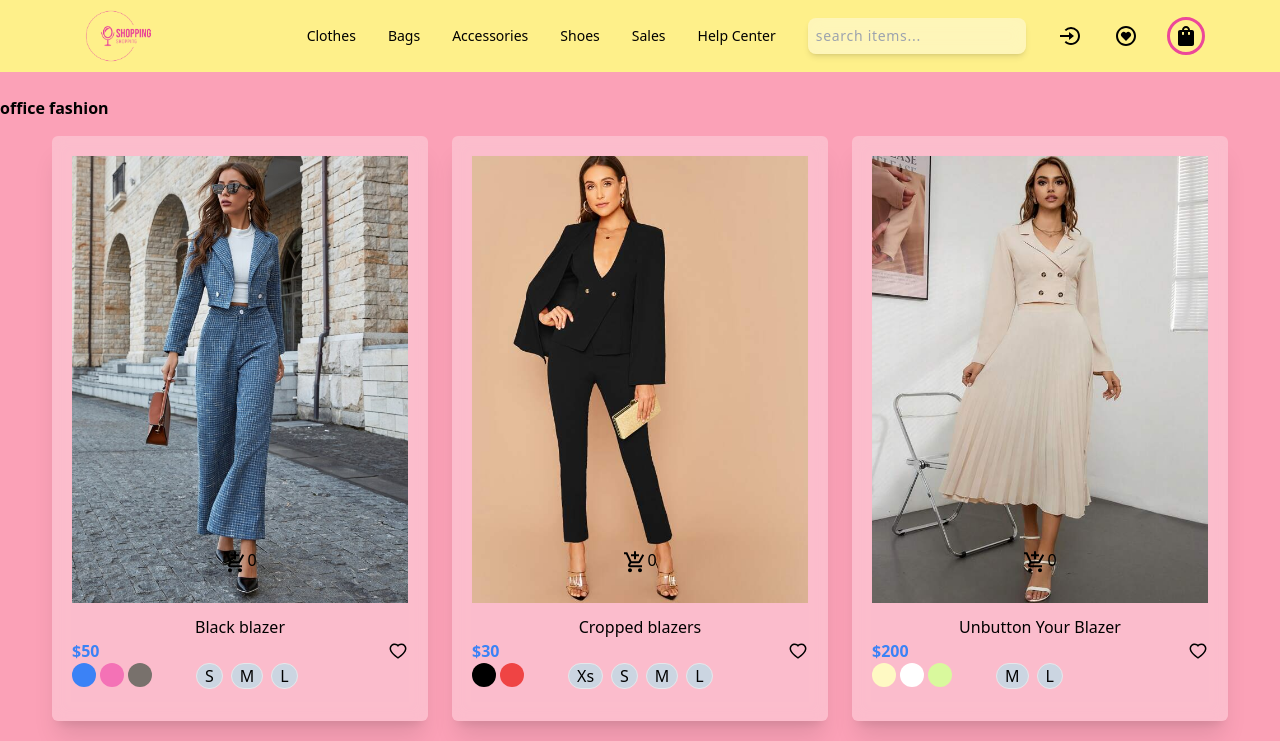
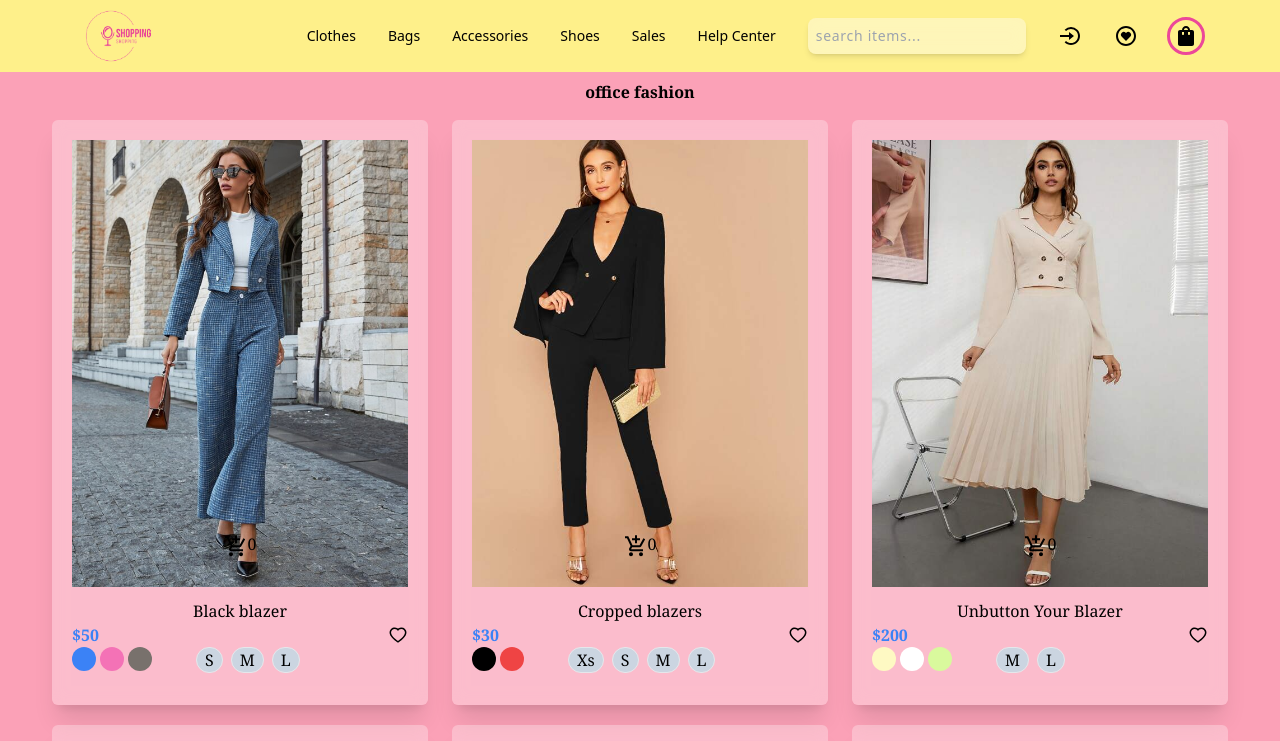
Before and after one commit to YatiZ/Shop-for-ladies, a React (Create React App) app: page /clothes in a window 1280 px wide. Shown: the top 741 px of the page. Built offline with nearby package versions, Linux system fonts and the light colour scheme.

Commit message:
editingNavBar

```diff
--- a/src/components/Body/Clothes/EachCloth.jsx
+++ b/src/components/Body/Clothes/EachCloth.jsx
@@ -40,7 +40,7 @@ function EachCloth({ cloth }) {
     const quantityInCart = productInCart? productInCart.qty : 0;
 
     return(
-      <Panel key={d.id} className="text-center w-fit h-full p-5 mx-3">
+      <Panel key={d.id} className="text-center w-fit h-full p-5 mx-3 ">
     <div className="overflow-hidden relative">
         <div>
        <img
--- a/src/components/Body/ClothesPage.jsx
+++ b/src/components/Body/ClothesPage.jsx
@@ -19,7 +19,7 @@ function ClothesPage() {
     </div>
   ));
   return (
-    <div>
+    <div className="mt-10 font-Serif text-center ">
       <div>{clothData}</div>
     </div>
   );
--- a/src/components/Body/Shoes/ShoePage.jsx
+++ b/src/components/Body/Shoes/ShoePage.jsx
@@ -20,7 +20,7 @@ const ShoePage = () => {
 
   return (
 
-    <div className='mt-2'>
+    <div className='mt-4'>
       <div>
         <ShoeSliderPage/>
       </div>
--- a/src/components/header/Header.jsx
+++ b/src/components/header/Header.jsx
@@ -16,7 +16,7 @@ function Header() {
   }
 
   return (
-    <div className="w-full top-0 left-0 h-14">
+    <div className="w-full mt-0 left-0 h-20 fixed overflow-hidden z-10">
       <div className="md:flex bg-yellow-200 md:px-8 md:text-l text-sm px-7 md:justify-around">
       <div className="font-bold md:text-xl cursor-pointer flex items-center md:mt-0 mt-4">
         <Link to="/" className="App-logo-spin w-24">
```
Also changed, not shown: src/components/Body/Shoes/ShoeSliderPage.jsx (+4 -3 lines).
